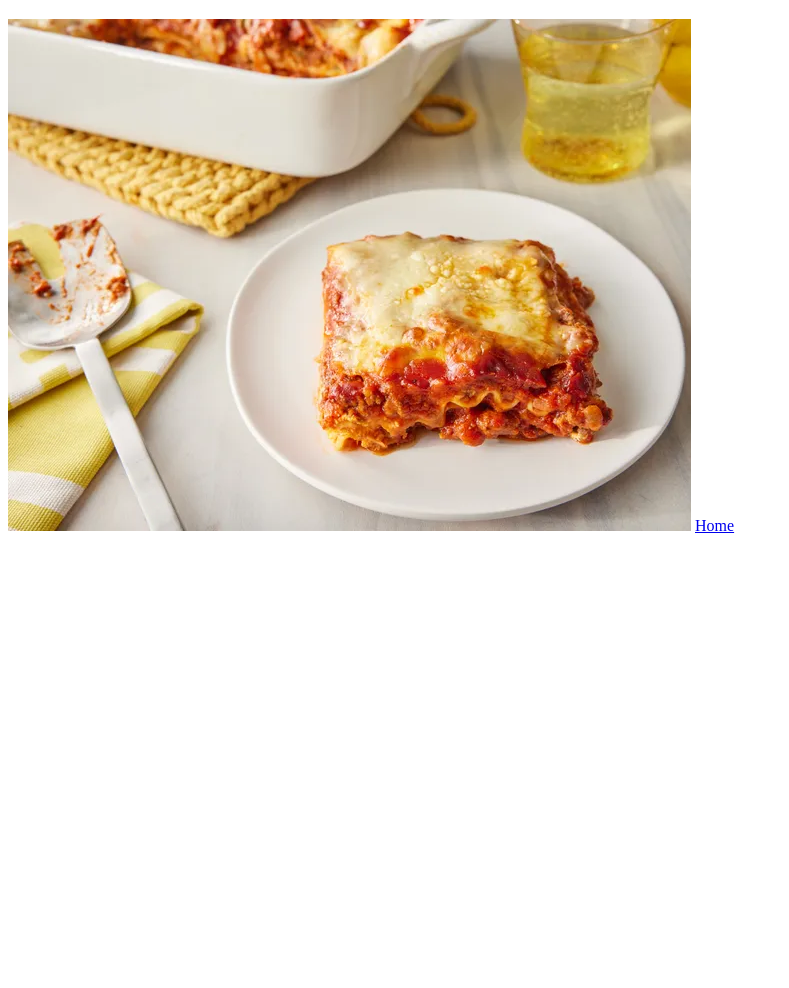
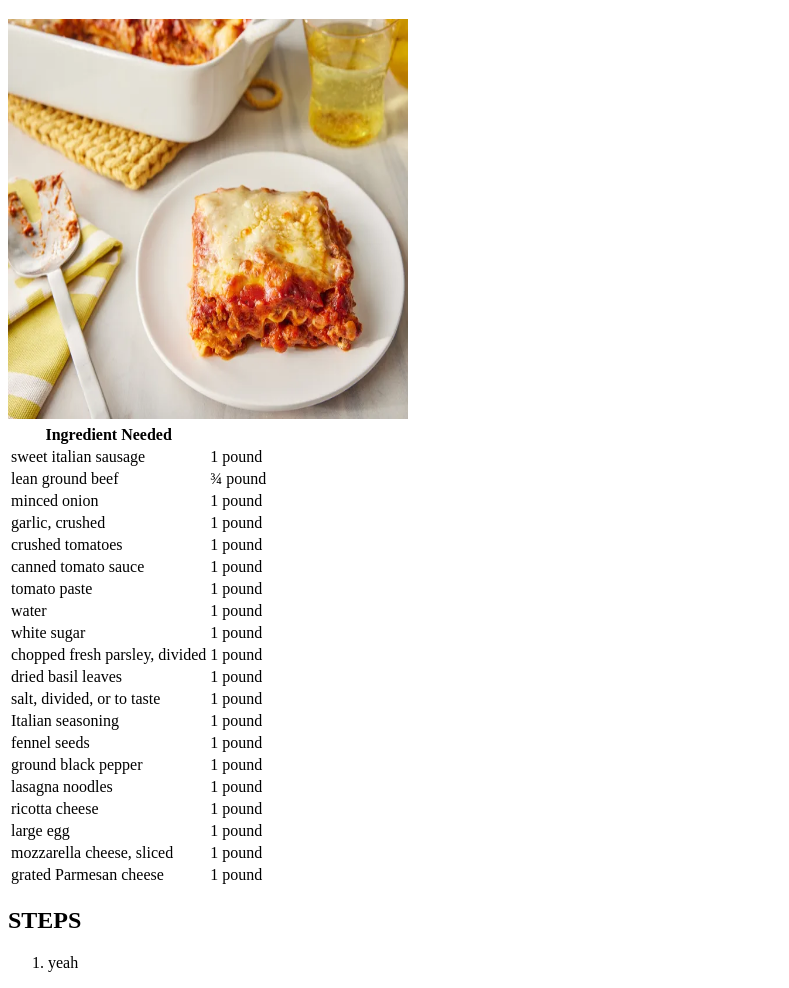
Before and after one commit to xClyd3/odin-recipes, a plain HTML site: page recipes/lasagna.html in a window 1280 px wide. Shown: the part 87-1075 px from the top of the page, without its empty margins (0-789 px from the left). Before the commit the page ends 800 px from the top, so only its background shows below. Drawn offline with Linux system fonts and the light colour scheme.

Commit message:
Lasagna table

```diff
--- a/recipes/lasagna.html
+++ b/recipes/lasagna.html
@@ -8,7 +8,98 @@
 <nav><a href ="../index.html">Home</a></nav>
 <body>
     <h1>World's Best Lasagna</h1>
-    <img src ="../images/worlds-best-lasagna.jpg" alt="Tasty Lasagna">
-    <a href ="../index.html">Home</a>
+    <img  src ="../images/worlds-best-lasagna.jpg" alt="Tasty Lasagna" width ="400" height="400">
+
+
+    <table>
+        <tr><th>Ingredient Needed</th></tr>
+    <tbody>
+        <tr>
+            <td>sweet italian sausage </td>
+            <td> 1 pound</td>
+        </tr>
+        <tr>
+            <td>lean ground beef </td>
+            <td> ¾ pound</td>
+        </tr>
+        <tr>
+            <td>minced onion </td>
+            <td> 1 pound</td>
+        </tr>
+        <tr>
+            <td>garlic, crushed </td>
+            <td> 1 pound</td>
+        </tr>
+        <tr>
+            <td>crushed tomatoes </td>
+            <td> 1 pound</td>
+        </tr>
+        <tr>
+            <td>canned tomato sauce </td>
+            <td> 1 pound</td>
+        </tr>
+        <tr>
+            <td>tomato paste </td>
+            <td> 1 pound</td>
+        </tr>
+        <tr>
+            <td>water </td>
+            <td> 1 pound</td>
+        </tr>
+        <tr>
+            <td>white sugar </td>
+            <td> 1 pound</td>
+        </tr>
+        <tr>
+            <td>chopped fresh parsley, divided </td>
+            <td> 1 pound</td>
+        </tr>
+        <tr>
+            <td>dried basil leaves </td>
+            <td> 1 pound</td>
+        </tr>
+        <tr>
+            <td>salt, divided, or to taste </td>
+            <td> 1 pound</td>
+        </tr>
+        <tr>
+            <td>Italian seasoning </td>
+            <td> 1 pound</td>
+        </tr>
+        <tr>
+            <td>fennel seeds </td>
+            <td> 1 pound</td>
+        </tr>
+        <tr>
+            <td>ground black pepper </td>
+            <td> 1 pound</td>
+        </tr>
+        <tr>
+            <td>lasagna noodles </td>
+            <td> 1 pound</td>
+        </tr>
+        <tr>
+            <td>ricotta cheese </td>
+            <td> 1 pound</td>
+        </tr>
+        <tr>
+            <td>large egg </td>
+            <td> 1 pound</td>
+        </tr>
+        <tr>
+            <td>mozzarella cheese, sliced </td>
+            <td> 1 pound</td>
+        </tr>
+        <tr>
+            <td>grated Parmesan cheese </td>
+            <td> 1 pound</td>
+        </tr>
+
+    </tbody>
+</table>
+    <h2>STEPS</h2>
+    <ol>
+        <li>yeah</li>
+    </ol>
 </body>
 </html>
```
Also changed, not shown: index.html (+3 -2 lines).
